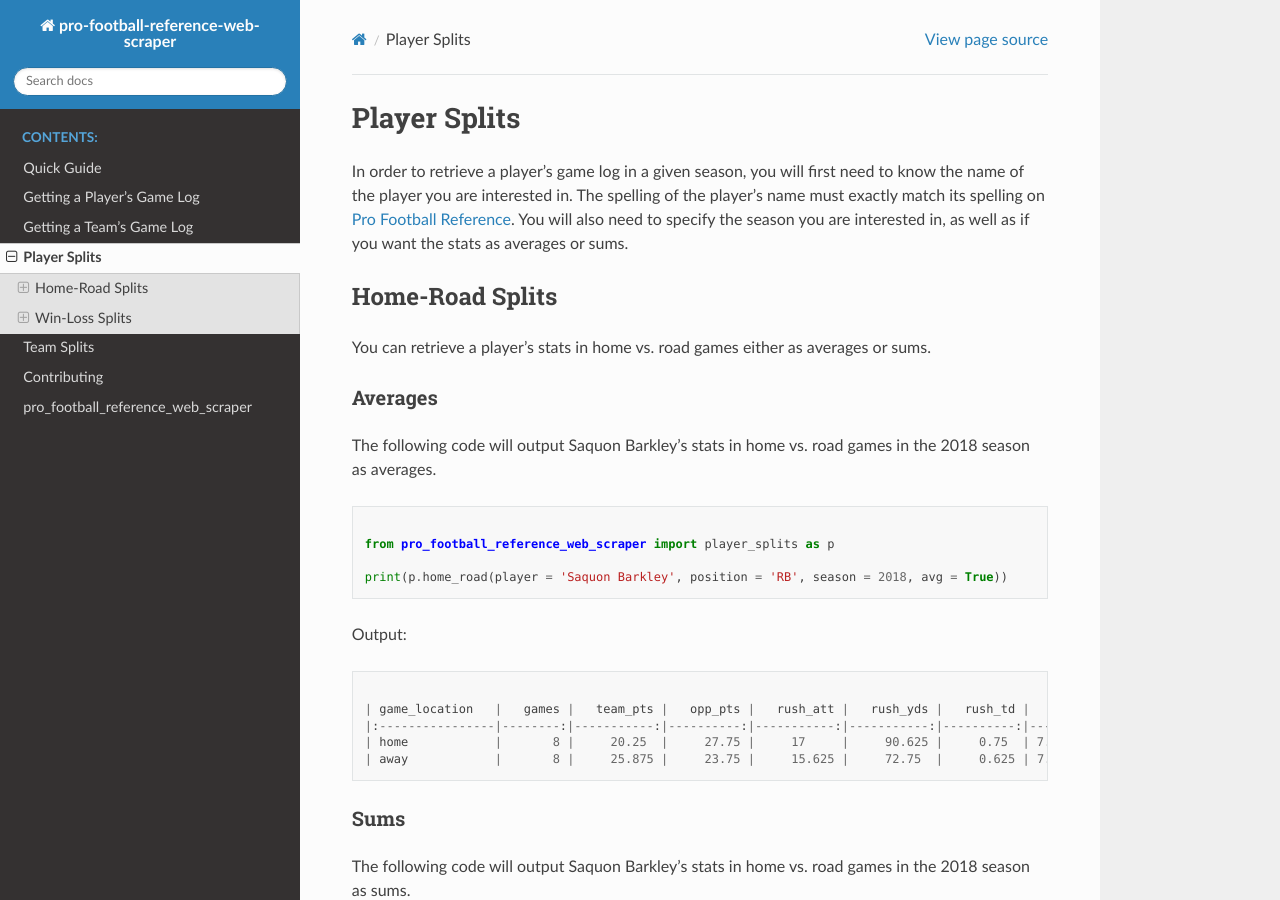
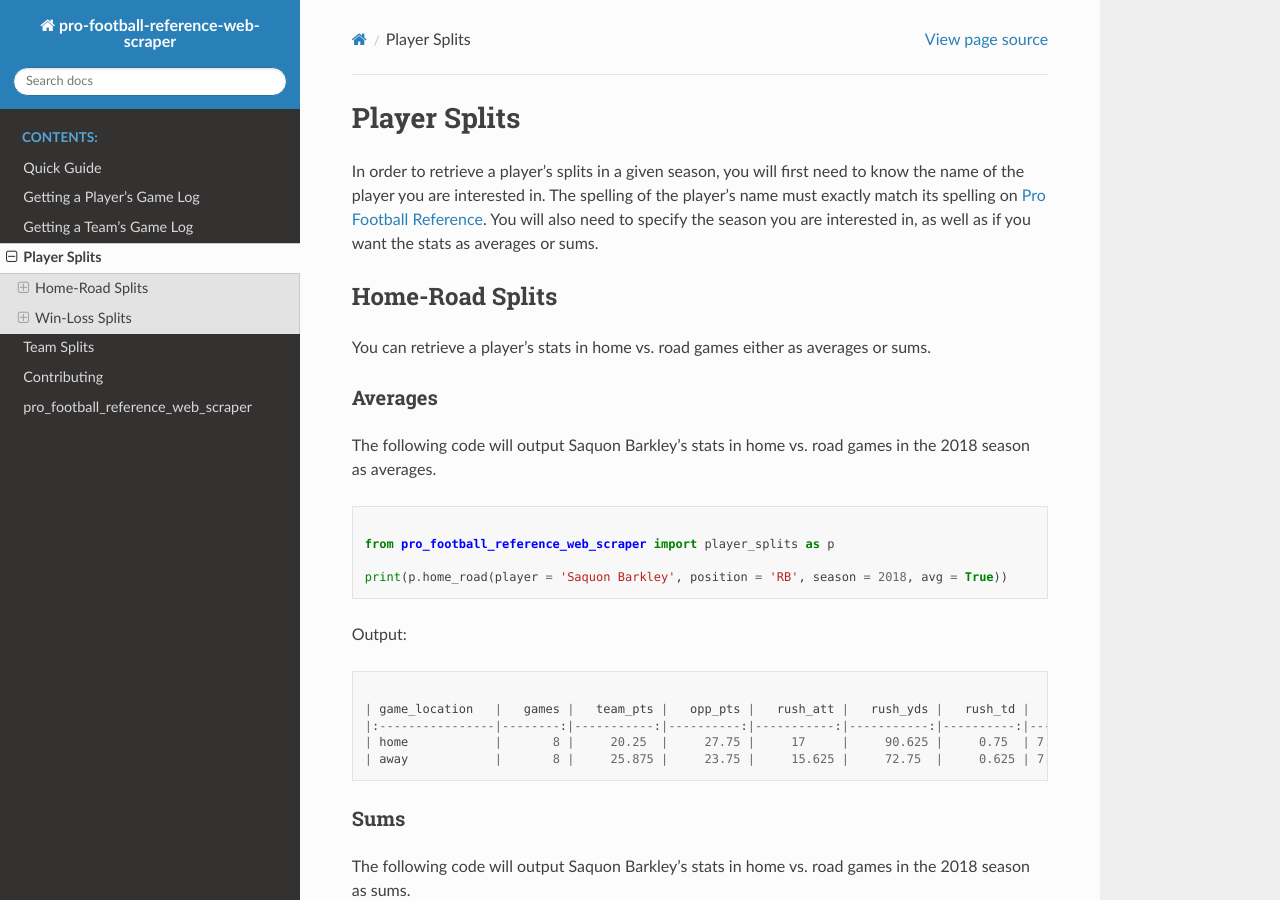
Before and after one commit to mjk2244/pro-football-reference-web-scraper, a Sphinx documentation site: the page built from docs/player_splits.md, in a window 1280 px wide and 900 px high. Built offline with Sphinx 7.4.7 and the Read the Docs theme 2.0.0, drawn with Linux system fonts in a browser that asks for light colours.

```diff
--- a/docs/player_splits.md
+++ b/docs/player_splits.md
@@ -1,6 +1,6 @@
 # Player Splits
 
-In order to retrieve a player's game log in a given season, you will first need to know the name of the player you are interested in. The spelling of the player's name must exactly match its spelling on [Pro Football Reference](https://www.pro-football-reference.com/). You will also need to specify the season you are interested in, as well as if you want the stats as averages or sums.
+In order to retrieve a player's splits in a given season, you will first need to know the name of the player you are interested in. The spelling of the player's name must exactly match its spelling on [Pro Football Reference](https://www.pro-football-reference.com/). You will also need to specify the season you are interested in, as well as if you want the stats as averages or sums.
 
 ## Home-Road Splits
 
```
